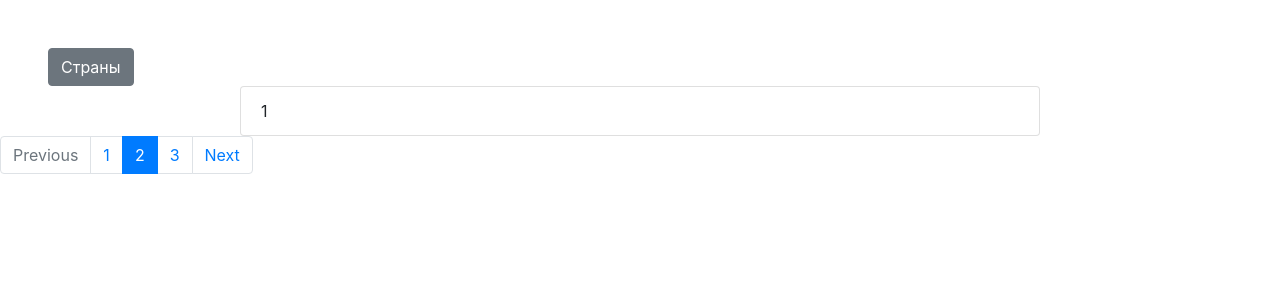
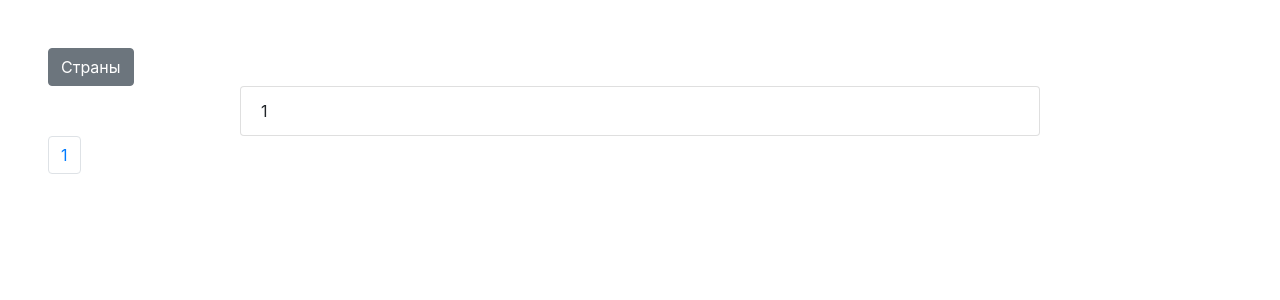
Before and after one commit to csn18/CitiesApp, a Flask app: template templates/main/task3.html in a window 1280 px wide. Shown: the top 300 px of the page. Run offline with Flask 2, Linux system fonts and the light colour scheme; the template is opened without the code that fills it: most values are stand-ins (such as "Sample title", 1, 10 or a date in 2020); some libraries are stand-ins or nearby versions.

Commit message:
server.py Added pagination and exception handling

```diff
--- a/server.py
+++ b/server.py
@@ -1,6 +1,5 @@
-import posts as posts
-from flask import Flask, render_template, request, Blueprint
-import mysql.connector
+from flask import Flask, render_template, request
+import mysql.connector, math
 
 mydb = mysql.connector.connect(
     host='localhost',
@@ -18,7 +17,6 @@ def index1():
     return render_template('main/task1.html', countries=countries)
 
 
-
 @app.route('/task2')
 def index2():
     id_countries_db = query_db('SELECT id, country FROM countries')
@@ -33,16 +31,38 @@ def index2():
 
     return render_template('main/task2.html', id_countries=id_countries_db)
 
+
 @app.route('/task3')
 def index3():
     id_countries_db = query_db('SELECT id, country FROM countries')
-    countries_id_query = request.args.get('countries_id')
+    try:
+        countries_id_query = int(request.args.get('countries_id', 1))
+    except ValueError:
+        countries_id_query = 1
 
     if countries_id_query:
-        id_cities_db = query_db(f'SELECT city FROM cities WHERE country_id = {countries_id_query}')
+        cities_count = query_db(f'SELECT COUNT(*) FROM cities WHERE country_id = {countries_id_query}')[0][0]
+        try:
+            page_id = int(request.args.get('page', 1))
+        except ValueError:
+            page_id = 1
+
+
+        page_split = 5
+
+        limit = (page_split * (int(page_id) - 1), page_split * int(page_id))
+
+        pages_count = range(1, math.ceil(cities_count / page_split) + 1)
+
+        id_cities_db = query_db(
+            f'SELECT city FROM cities WHERE country_id = {countries_id_query} LIMIT {limit[0]}, {limit[1]}')
+
         return render_template('main/task3.html',
                                id_countries=id_countries_db,
-                               id_cities=id_cities_db
+                               id_cities=id_cities_db,
+                               page=page_id,
+                               country=countries_id_query,
+                               pages_count=pages_count
                                )
 
     return render_template('main/task3.html', id_countries=id_countries_db)
@@ -53,3 +73,7 @@ def query_db(query):
     cursor.execute(query)
     result = cursor.fetchall()
     return result
+
+
+if __name__ == '__main__':
+    app.run(debug=True)
--- a/templates/main/task3.html
+++ b/templates/main/task3.html
@@ -10,6 +10,7 @@
   <title>А - Значит Амир!</title>
 </head>
 <body>
+
 
 <div class="dropdown-menu" aria-labelledby='dropdownMenuButton'>
   {% for id, country in id_countries %}
@@ -37,18 +38,10 @@
 </div>
 
 <nav aria-label="...">
-  <ul class="pagination">
-    <li class="page-item disabled">
-      <a class="page-link" href="#" tabindex="-1">Previous</a>
-    </li>
-    <li class="page-item"><a class="page-link" href="#">1</a></li>
-    <li class="page-item active">
-      <a class="page-link" href="#">2 <span class="sr-only">(current)</span></a>
-    </li>
-    <li class="page-item"><a class="page-link" href="#">3</a></li>
-    <li class="page-item">
-      <a class="page-link" href="#">Next</a>
-    </li>
+  <ul class="pagination ml-5">
+    {% for page in pages_count %}
+    <li class="page-item"><a class="page-link" href="?countries_id={{ country }}&page={{ page }}">{{ page }}</a></li>
+    {% endfor %}
   </ul>
 </nav>
 
```
